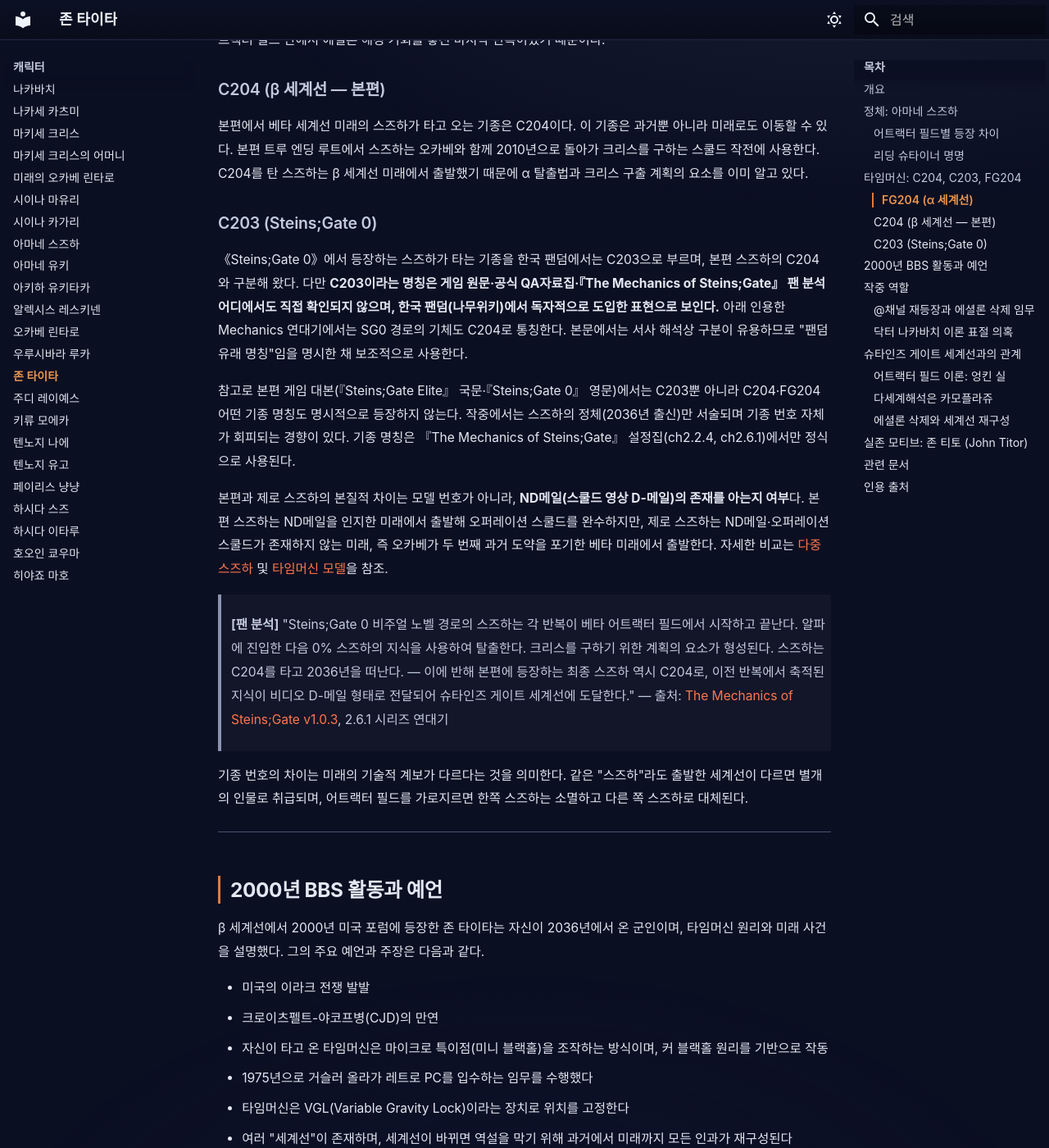
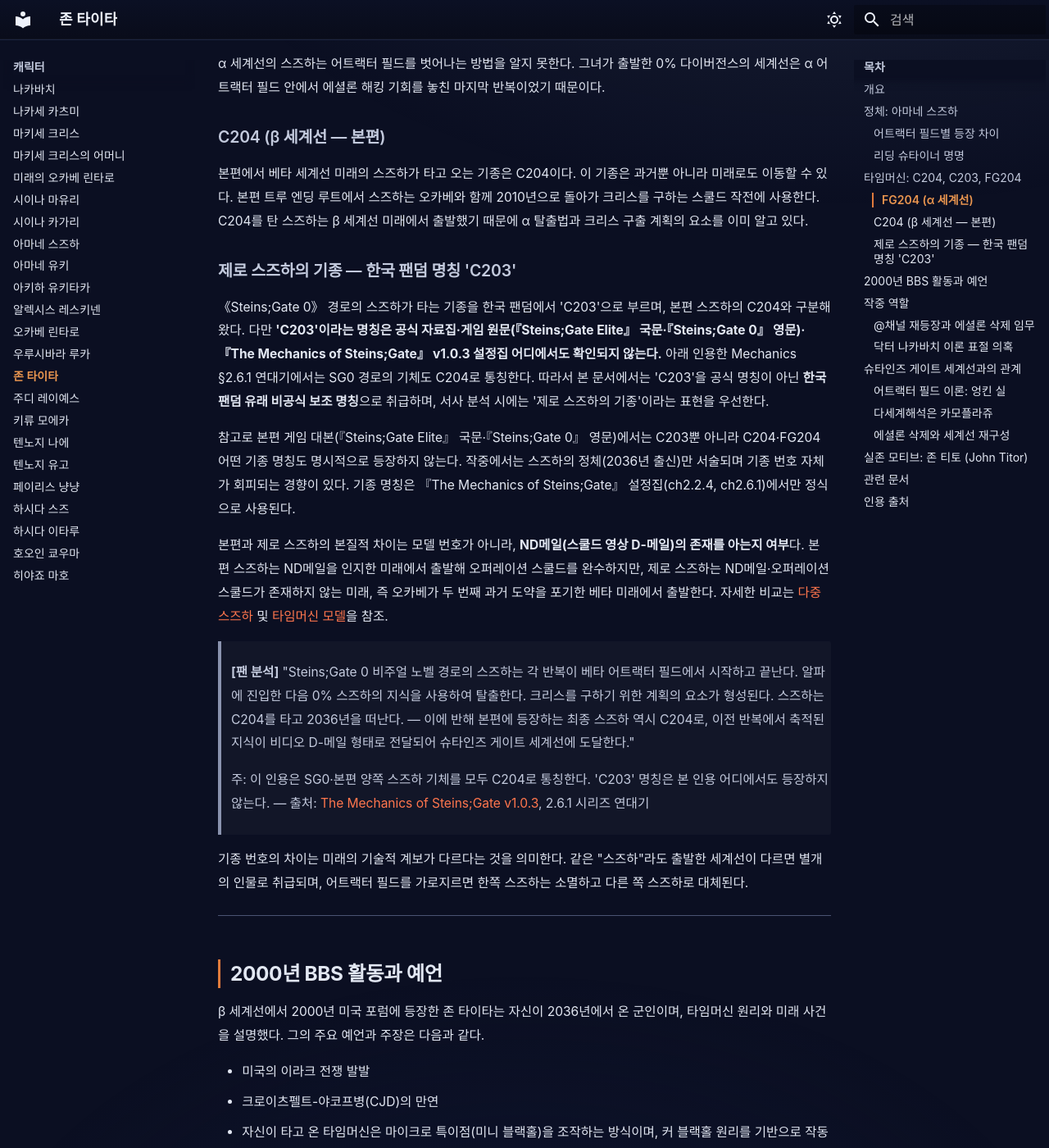
Before and after one commit to sgwiki/sgwiki.github.io, an MkDocs documentation site: the page built from wiki/캐릭터/존-타이타.md, in a window 1280 px wide and 1400 px high, scrolled down 2098 px. Shown: the whole window at 82% size. Built offline with MkDocs 1.6.1 and Material for MkDocs 9.7.7, drawn with Linux system fonts in a browser that asks for light colours; some web fonts are replaced; some of the changed text lies outside the part shown.

Commit message:
fix(wiki): 존-타이타 — P10 943e98eb 패치 적용

```diff
--- a/wiki/캐릭터/존-타이타.md
+++ b/wiki/캐릭터/존-타이타.md
@@ -40,7 +40,7 @@ description: "존 타이타는 《Steins;Gate》 세계관에서 2036년에서
 
 ## 타임머신: C204, C203, FG204
 
-존 타이타(스즈하)가 사용하는 타임머신은 세계선 근원에 따라 다른 기종으로 나타난다. 이 차이는 작중에서 단순한 설정상 번호가 아니라, 각 세계선의 미래가 서로 다른 역사에서 왔다는 것을 상징하는 중요한 단서다.
+존 타이타(스즈하)가 사용하는 타임머신은 세계선 근원에 따라 다른 기종으로 나타난다. 다만 공식 자료집·게임 원문·『The Mechanics of Steins;Gate』 설정집에서 정식으로 명명된 기종은 FG204(α)와 C204(β) 두 종뿐이며, 아래 'C203'은 한국 팬덤에서 도입한 비공식 보조 명칭이다. 이 명칭 차이는 각 세계선의 미래가 서로 다른 역사에서 왔다는 것을 상징하는 중요한 단서다.
 
 ### FG204 (α 세계선)
 
@@ -52,15 +52,17 @@ description: "존 타이타는 《Steins;Gate》 세계관에서 2036년에서
 
 본편에서 베타 세계선 미래의 스즈하가 타고 오는 기종은 C204이다. 이 기종은 과거뿐 아니라 미래로도 이동할 수 있다. 본편 트루 엔딩 루트에서 스즈하는 오카베와 함께 2010년으로 돌아가 크리스를 구하는 스쿨드 작전에 사용한다. C204를 탄 스즈하는 β 세계선 미래에서 출발했기 때문에 α 탈출법과 크리스 구출 계획의 요소를 이미 알고 있다.
 
-### C203 (Steins;Gate 0)
+### 제로 스즈하의 기종 — 한국 팬덤 명칭 'C203'
 
-《Steins;Gate 0》에서 등장하는 스즈하가 타는 기종을 한국 팬덤에서는 C203으로 부르며, 본편 스즈하의 C204와 구분해 왔다. 다만 **C203이라는 명칭은 게임 원문·공식 QA자료집·『The Mechanics of Steins;Gate』 팬 분석 어디에서도 직접 확인되지 않으며, 한국 팬덤(나무위키)에서 독자적으로 도입한 표현으로 보인다.** 아래 인용한 Mechanics 연대기에서는 SG0 경로의 기체도 C204로 통칭한다. 본문에서는 서사 해석상 구분이 유용하므로 "팬덤 유래 명칭"임을 명시한 채 보조적으로 사용한다.
+《Steins;Gate 0》 경로의 스즈하가 타는 기종을 한국 팬덤에서 'C203'으로 부르며, 본편 스즈하의 C204와 구분해 왔다. 다만 **'C203'이라는 명칭은 공식 자료집·게임 원문(『Steins;Gate Elite』 국문·『Steins;Gate 0』 영문)·『The Mechanics of Steins;Gate』 v1.0.3 설정집 어디에서도 확인되지 않는다.** 아래 인용한 Mechanics §2.6.1 연대기에서는 SG0 경로의 기체도 C204로 통칭한다. 따라서 본 문서에서는 'C203'을 공식 명칭이 아닌 **한국 팬덤 유래 비공식 보조 명칭**으로 취급하며, 서사 분석 시에는 '제로 스즈하의 기종'이라는 표현을 우선한다.
 
 참고로 본편 게임 대본(『Steins;Gate Elite』 국문·『Steins;Gate 0』 영문)에서는 C203뿐 아니라 C204·FG204 어떤 기종 명칭도 명시적으로 등장하지 않는다. 작중에서는 스즈하의 정체(2036년 출신)만 서술되며 기종 번호 자체가 회피되는 경향이 있다. 기종 명칭은 『The Mechanics of Steins;Gate』 설정집(ch2.2.4, ch2.6.1)에서만 정식으로 사용된다.
 
 본편과 제로 스즈하의 본질적 차이는 모델 번호가 아니라, **ND메일(스쿨드 영상 D-메일)의 존재를 아는지 여부**다. 본편 스즈하는 ND메일을 인지한 미래에서 출발해 오퍼레이션 스쿨드를 완수하지만, 제로 스즈하는 ND메일·오퍼레이션 스쿨드가 존재하지 않는 미래, 즉 오카베가 두 번째 과거 도약을 포기한 베타 미래에서 출발한다. 자세한 비교는 [다중 스즈하](../lore/다중-스즈하.md) 및 [타임머신 모델](../lore/타임머신-모델.md)을 참조.
 
 > **[팬 분석]** "Steins;Gate 0 비주얼 노벨 경로의 스즈하는 각 반복이 베타 어트랙터 필드에서 시작하고 끝난다. 알파에 진입한 다음 0% 스즈하의 지식을 사용하여 탈출한다. 크리스를 구하기 위한 계획의 요소가 형성된다. 스즈하는 C204를 타고 2036년을 떠난다. — 이에 반해 본편에 등장하는 최종 스즈하 역시 C204로, 이전 반복에서 축적된 지식이 비디오 D-메일 형태로 전달되어 슈타인즈 게이트 세계선에 도달한다."
+>
+> 주: 이 인용은 SG0·본편 양쪽 스즈하 기체를 모두 C204로 통칭한다. 'C203' 명칭은 본 인용 어디에서도 등장하지 않는다.
 > — 출처: [The Mechanics of Steins;Gate v1.0.3](../근거자료/비공식/mechanics-of-steins-gate/ch2.md), 2.6.1 시리즈 연대기
 
 기종 번호의 차이는 미래의 기술적 계보가 다르다는 것을 의미한다. 같은 "스즈하"라도 출발한 세계선이 다르면 별개의 인물로 취급되며, 어트랙터 필드를 가로지르면 한쪽 스즈하는 소멸하고 다른 쪽 스즈하로 대체된다.
```
